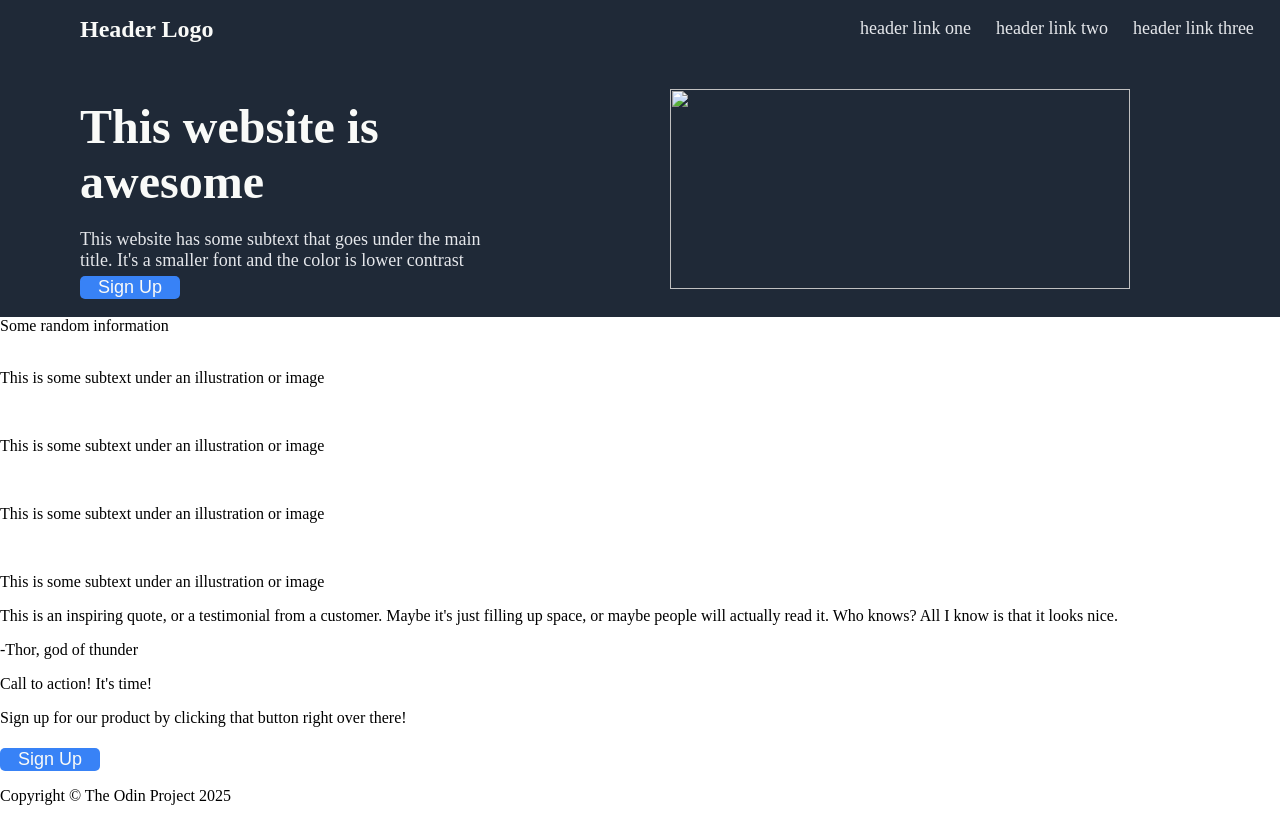
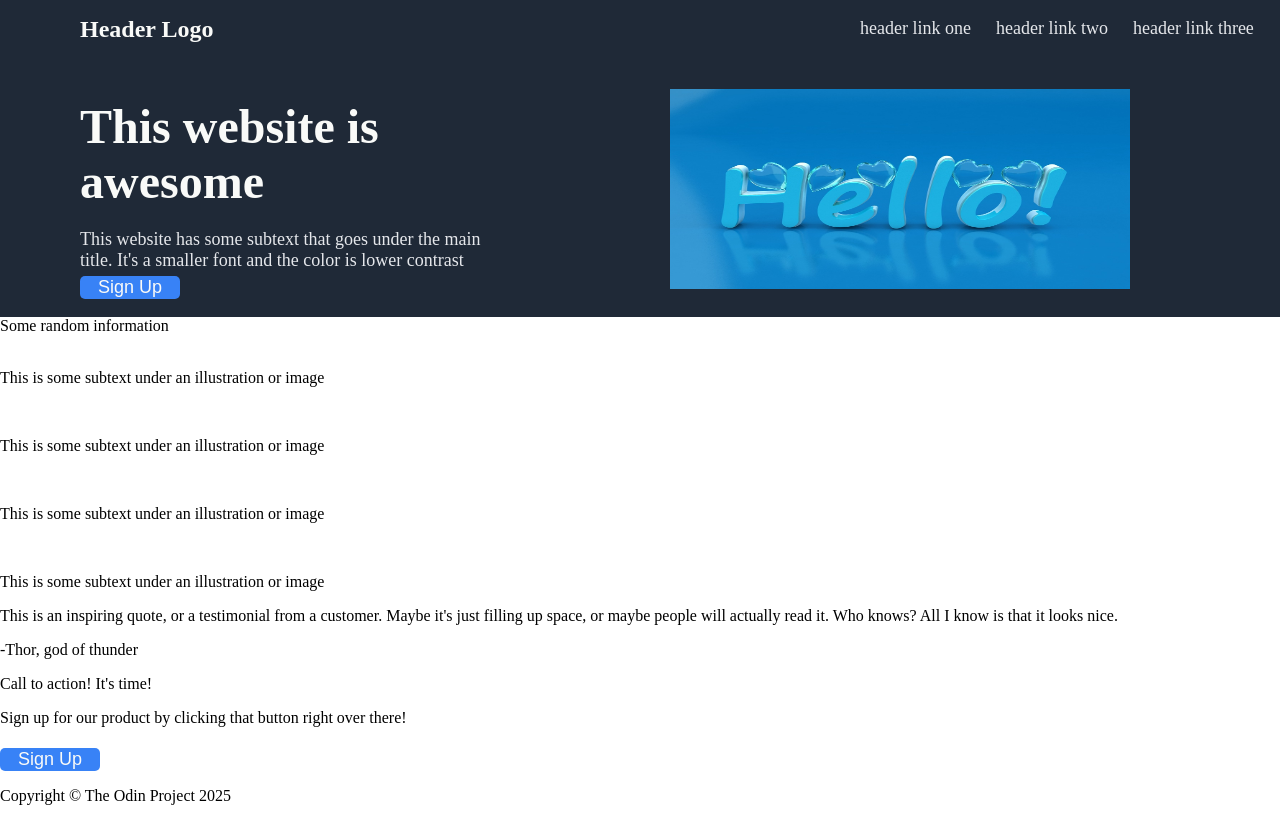
Before and after one commit to codezbytee/Landing-Page, a plain HTML site: page index.html in a window 1280 px wide. Drawn offline with Linux system fonts and the light colour scheme.

Commit message:
Add image to the hero secton

```diff
--- a/index.html
+++ b/index.html
@@ -27,7 +27,7 @@
                 </p>
             </div>
             <div>
-                <img src="" alt="" height="200px" width="460px">
+                <img src="images/hello.jpg" alt="hello text" height="200px" width="460px">
             </div>
         </div>
         <div>
```
Also changed, not shown: images/hello.jpg (added).
